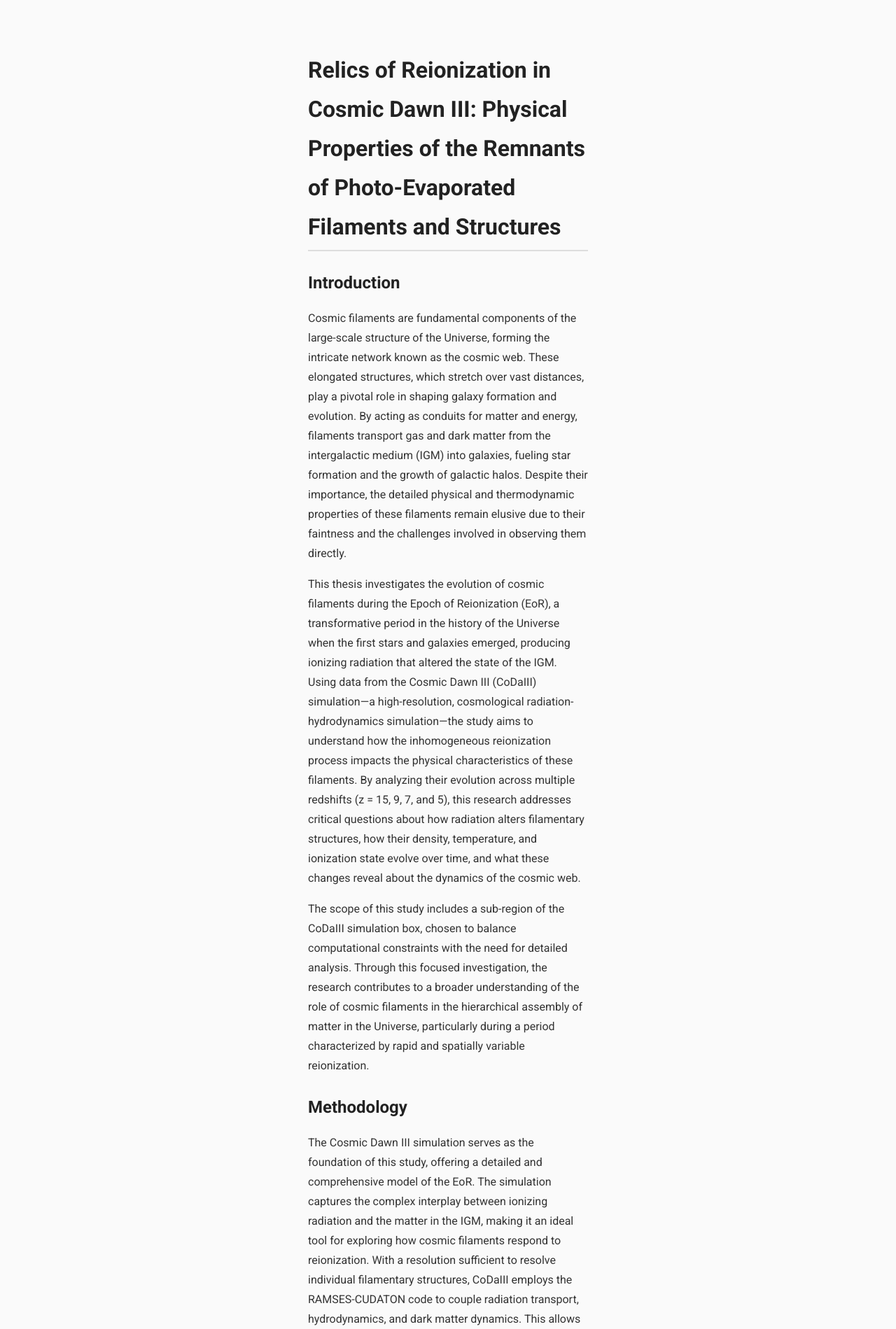
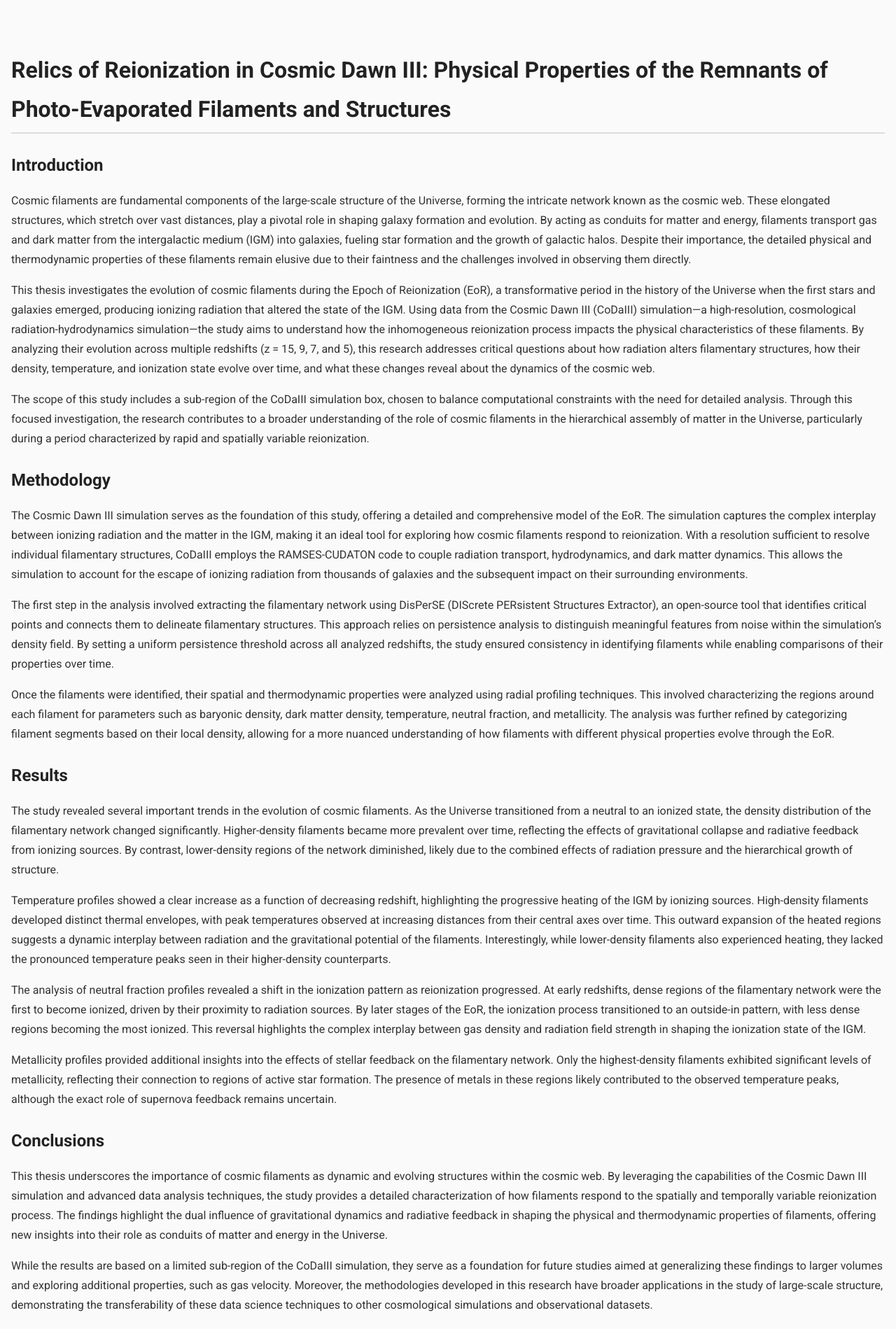
Before and after one commit to vishrut-b/Master-Thesis, a Jekyll site: the page built from index.md, in a window 1280 px wide. Shown: the top 1899 px of the page at 70% size. Built offline with Jekyll 4.4.1, drawn with Linux system fonts in a browser that asks for light colours; our own code applies the rules of GitHub Pages for plain Markdown files.

Commit message:
Update styles.css

```diff
--- a/assets/css/styles.css
+++ b/assets/css/styles.css
@@ -4,7 +4,7 @@
 body {
   font-family: 'Roboto', sans-serif;
   margin: 2rem auto;    /* Add some breathing room */
-  max-width: 400px;     /* Limit the width for better readability */
+  max-width: 1400px;     /* Limit the width for better readability */
   padding: 1rem;        /* Add padding around the content */
   line-height: 1.75;    /* Slightly increase line height for readability */
   background-color: #fafafa; /* Light background color for a softer feel */
```
